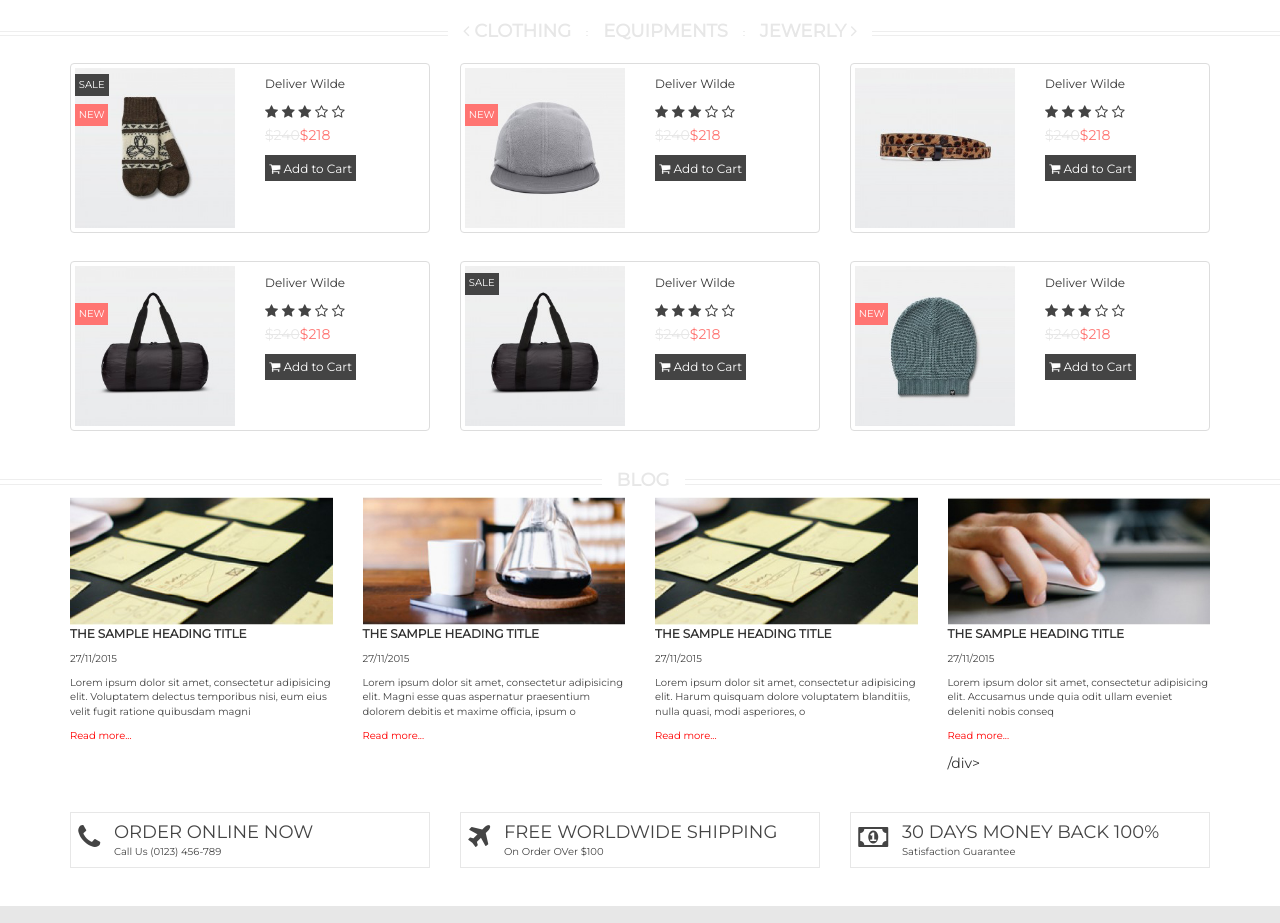
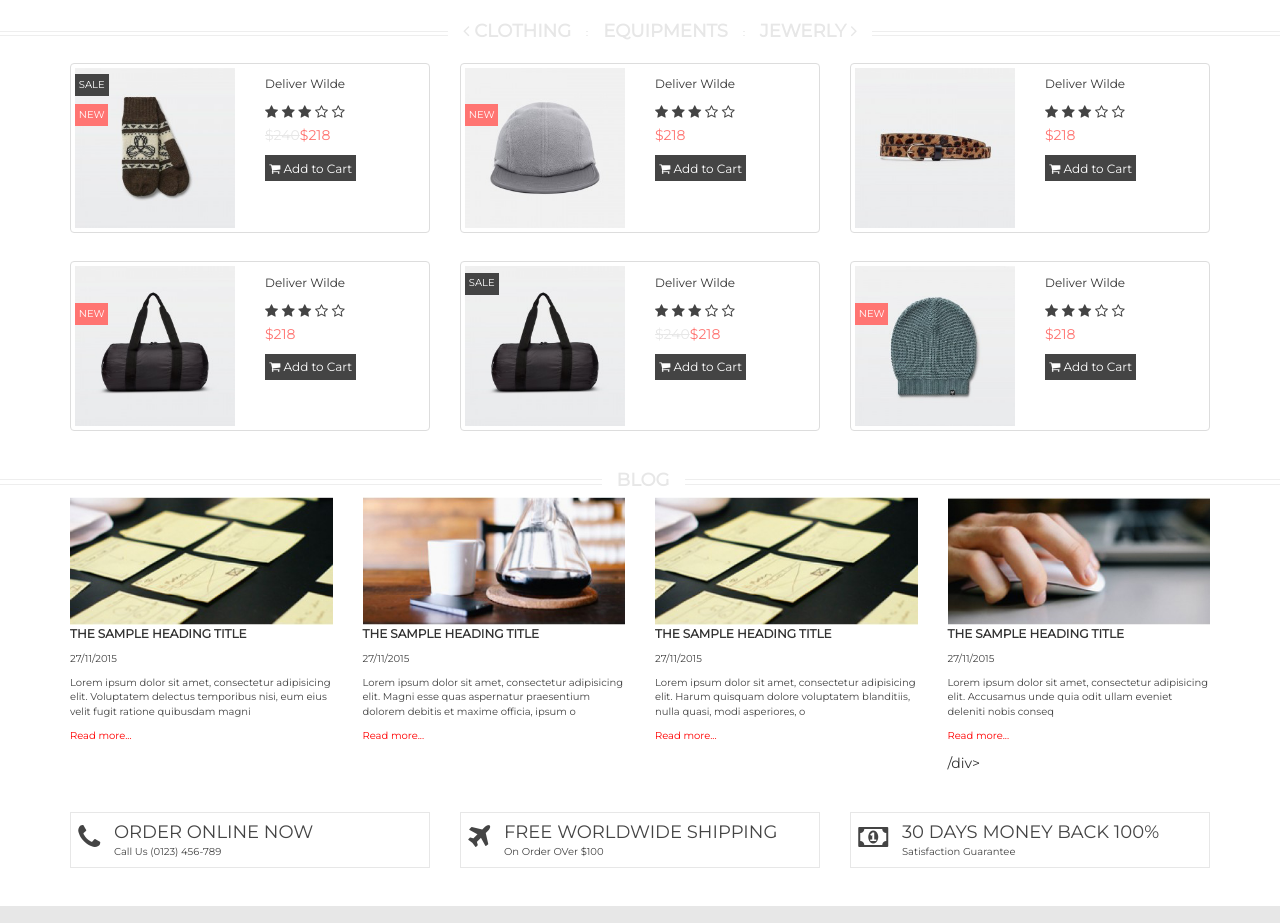
Before and after one commit to ElisaME/FashionAccesories, a plain HTML site: page index.html in a window 1280 px wide. Shown: the part 1720-2643 px from the top of the page. Drawn offline with Linux system fonts and the light colour scheme.

Commit message:
Correcion de precios en productos

```diff
--- a/index.html
+++ b/index.html
@@ -311,7 +311,7 @@
 	        						<i class="fa fa-star-o"></i>
 	        						<i class="fa fa-star-o"></i>
 	        					</div>
-	        					<p class="price"><span class="oferta">$240</span>$218</p>
+	        					<p class="price">$218</p>
 	        					<button class="btn"><i class="icono fa fa-shopping-cart"></i> Add to Cart</button>
 	      					</div>
 	    				</div>
@@ -333,7 +333,7 @@
 	        						<i class="fa fa-star-o"></i>
 	        						<i class="fa fa-star-o"></i>
 	        					</div>
-	        					<p class="price"><span class="oferta">$240</span>$218</p>
+	        					<p class="price">$218</p>
 	        					<button class="btn"><i class="icono fa fa-shopping-cart"></i> Add to Cart</button>
 	      					</div>
 	    				</div>
@@ -359,7 +359,7 @@
 	        						<i class="fa fa-star-o"></i>
 	        						<i class="fa fa-star-o"></i>
 	        					</div>
-	        					<p class="price"><span class="oferta">$240</span>$218</p>
+	        					<p class="price">$218</p>
 	        					<button class="btn"><i class="icono fa fa-shopping-cart"></i> Add to Cart</button>
 	      					</div>
 	    				</div>
@@ -405,7 +405,7 @@
 	        						<i class="fa fa-star-o"></i>
 	        						<i class="fa fa-star-o"></i>
 	        					</div>
-	        					<p class="price"><span class="oferta">$240</span>$218</p>
+	        					<p class="price">$218</p>
 	        					<button class="btn"><i class="icono fa fa-shopping-cart"></i> Add to Cart</button>
 	      					</div>
 	    				</div>
```
